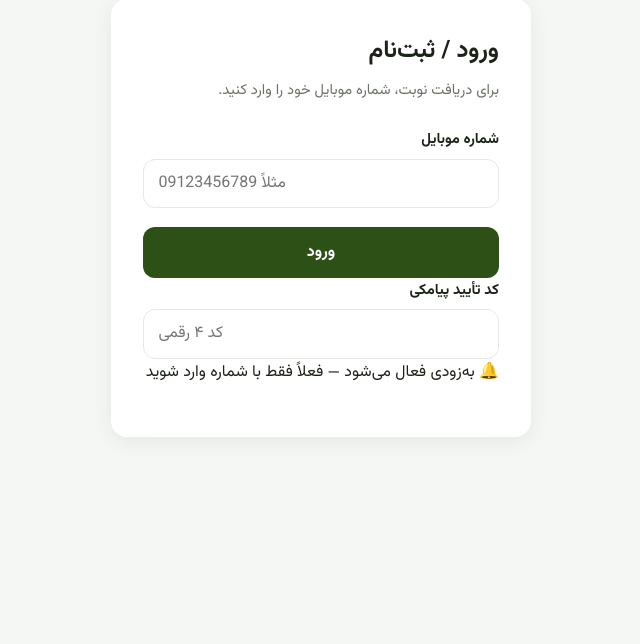
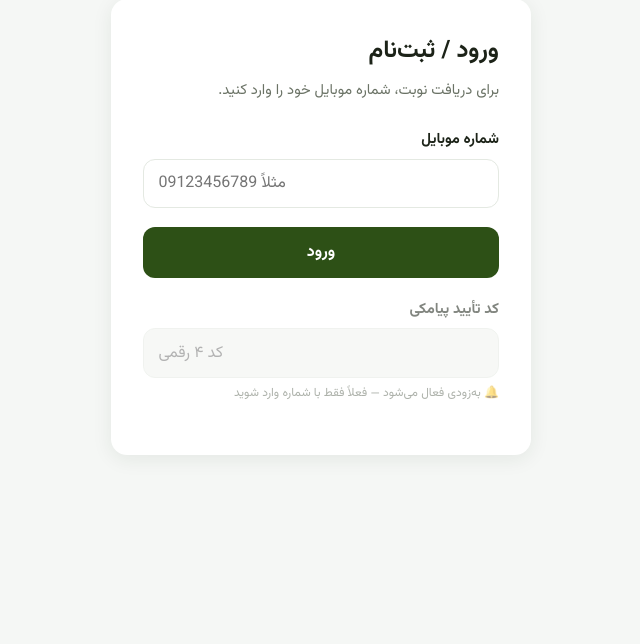
Before and after one commit to vgo1387/bakery-webapp, a Flask app: page /login in a window 1280 px wide. Shown: the part 57-701 px from the top of the page, without its empty margins (319-959 px from the left). Run offline with Flask 3, Linux system fonts and the light colour scheme.

Commit message:
Add files via upload

```diff
--- a/static/css/style.css
+++ b/static/css/style.css
@@ -657,3 +657,8 @@ a { color: inherit; }
     .detail-grid { grid-template-columns: 1fr; }
     .detail-item.span2 { grid-column: span 1; }
 }
+
+/* ---------- Login code box (disabled for now) ---------- */
+.code-disabled-box { margin-top: 1.2rem; opacity: 0.55; }
+.code-disabled-box .input { background: #f2f4f0; cursor: not-allowed; }
+.code-note { font-size: 0.75rem; color: var(--text-light); margin-top: 0.35rem; }
```
